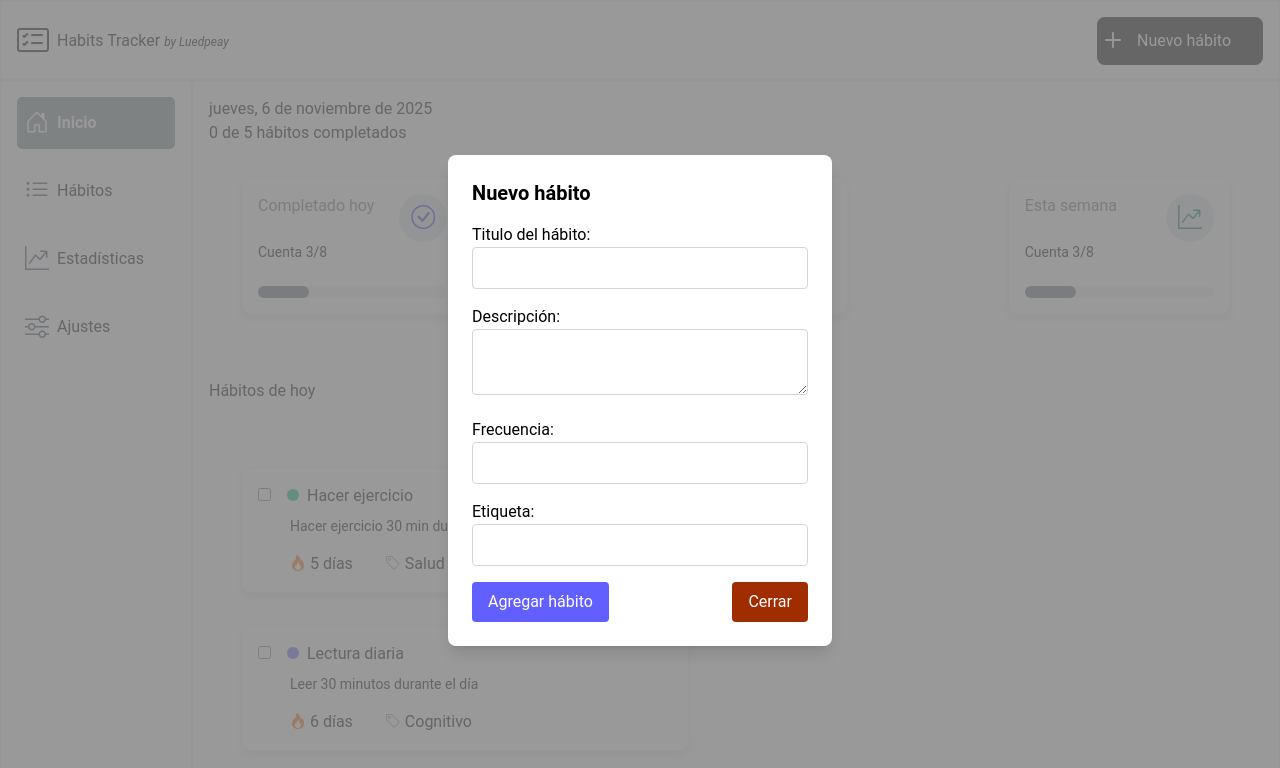
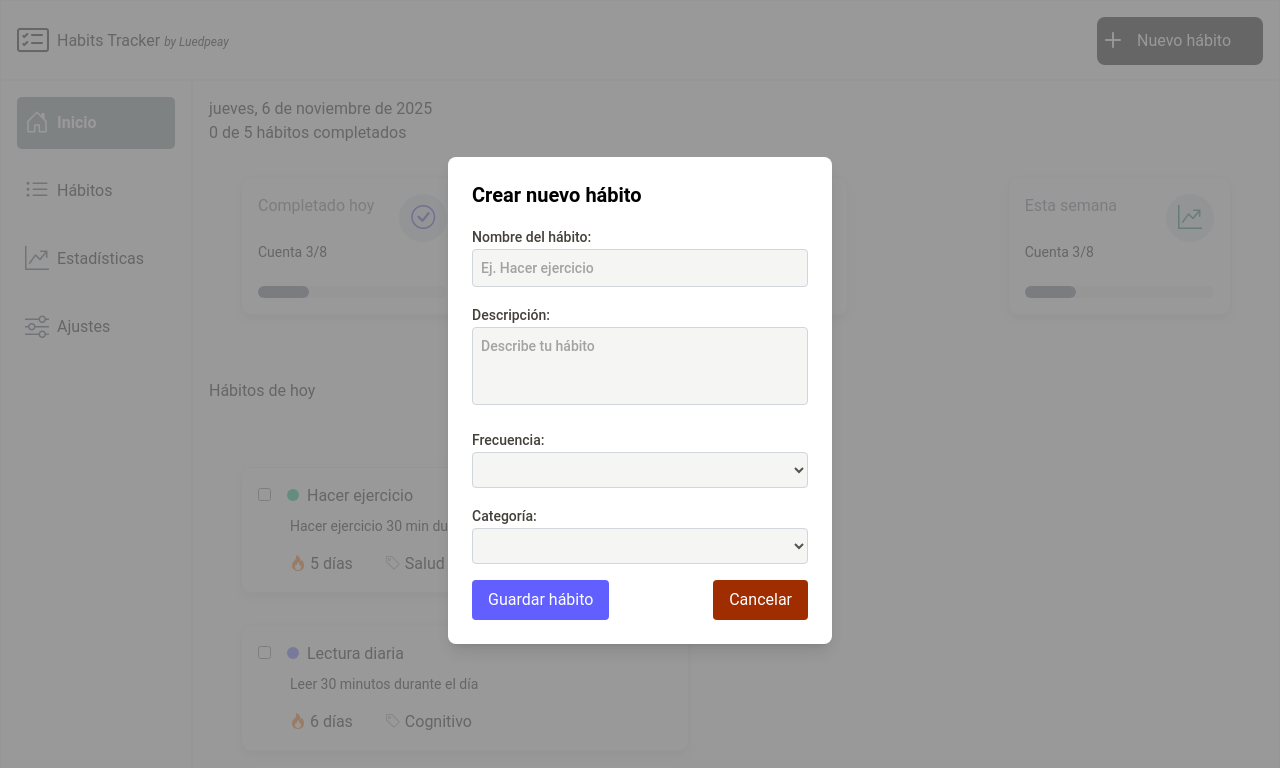
Before and after one commit to LuEdPeAy/habit-tracker, a Vue app: page / in a window 1280 px wide. Both pictures are taken after a click on the button "Nuevo hábito". Shown: the top 768 px of the page. Built offline with nearby package versions, Linux system fonts and the light colour scheme.

Commit message:
Feature: Added catalog creation when starting app; Added select input linked to catalog

```diff
--- a/src/App.vue
+++ b/src/App.vue
@@ -2,6 +2,9 @@
 import Logo from './components/Logo.vue';
 import sideMenu from './components/side-menu.vue';
 import MainContent from './components/Main-content.vue';
+import { initCatalogs } from './services/catalogsService';
+
+initCatalogs();
 </script>
 
 <template>
--- a/src/components/Logo.vue
+++ b/src/components/Logo.vue
@@ -7,6 +7,8 @@ const titleHabit = ref('');
 const descriptionHabit = ref('');
 const frecuencyHabit = ref('');
 const tagHabit = ref('');
+const frecuencyCatalog = JSON.parse(localStorage.getItem('frecuencyCatalog') || '[]');
+const tagCatalog = JSON.parse(localStorage.getItem('tagCatalog') || '[]');
 
 defineProps<{
     nameProject: string,
@@ -93,6 +95,8 @@ function cleanInputs() {
 onMounted(() => window.addEventListener('keydown', handleKeydown))
 onUnmounted(() => window.removeEventListener('keydown', handleKeydown))
 
+console.log(frecuencyCatalog)
+
 </script>
 
 <template>
@@ -112,31 +116,41 @@ onUnmounted(() => window.removeEventListener('keydown', handleKeydown))
         <!-- Contenedor del modal -->
         <div ref="modalRef"
             class="bg-white rounded-lg shadow-lg p-6 w-96 transform transition-all duration-500 ease-out scale-100 translate-y-0">
-            <h2 class="text-xl font-semibold mb-4">Nuevo hábito</h2>
+            <h2 class="text-xl font-semibold mb-4">Crear nuevo hábito</h2>
             <div class="flex">
                 <form @submit.prevent="handleSubmitNewHabit">
-                    <label for="title">Titulo del hábito:</label>
-                    <input v-model="titleHabit" type="text" id="title" name="title"
-                        class="border border-gray-300 rounded w-full mb-4 p-2">
+                    <label for="title" class="text-sm font-medium text-stone-700">Nombre del
+                        hábito:</label>
+                    <input v-model="titleHabit" type="text" id="title" name="title" placeholder="Ej. Hacer ejercicio"
+                        class="bg-stone-100 border border-gray-300 focus:border-stone-400 focus:border-2 focus:outline-none focus:ring-0 rounded w-full mb-4 p-2  text-sm font-medium text-neutral-600">
 
-                    <label for="description">Descripción:</label>
-                    <textarea v-model="descriptionHabit" id="description" name="description"
-                        class="border border-gray-300 rounded w-full mb-4 p-2"></textarea>
+                    <label for="description" class="text-sm font-medium text-stone-700">Descripción:</label>
+                    <textarea v-model="descriptionHabit" id="description" name="description" rows="3"
+                        placeholder="Describe tu hábito"
+                        class="text-sm font-medium text-neutral-600 bg-stone-100 border border-gray-300 focus:border-stone-400 focus:border-2 focus:outline-none focus:ring-0 rounded w-full mb-4 p-2"></textarea>
 
-                    <label for="frequency">Frecuencia:</label>
-                    <input v-model="frecuencyHabit" type="text" id="frequency" name="frequency"
-                        class="border border-gray-300 rounded w-full mb-4 p-2">
-
-                    <label for="tag">Etiqueta:</label>
-                    <input v-model="tagHabit" type="text" id="tag" name="tag"
-                        class="border border-gray-300 rounded w-full mb-4 p-2">
-
+                    <label for="frequency" class="text-sm font-medium text-stone-700">Frecuencia:</label>
+                    <select v-model="frecuencyHabit" type="text" id="frequency" name="frequency"
+                        class="bg-stone-100 border border-gray-300 focus:border-stone-400 focus:border-2 focus:outline-none focus:ring-0 rounded w-full mb-4 p-2 text-sm font-medium text-neutral-600">
+                        <option v-for="frecuency in frecuencyCatalog" :key="frecuency.id" :value="frecuency.name">{{
+                            frecuency.name }}
+                        </option>
+                    </select>
+                    <label for="tag" class="text-sm font-medium text-stone-700">Categoría:</label>
+                    <select v-model="tagHabit" id="tag" name="tag"
+                        class="bg-stone-100 border border-gray-300 focus:border-stone-400 focus:border-2 focus:outline-none focus:ring-0 rounded w-full mb-4 p-2 text-sm font-medium text-neutral-600">
+                        <option value="1">Salud</option>
+                        <option value="2">Cognitivo</option>
+                        <option value="3">Estudio</option>
+                        <option value="4">Trabajo</option>
+                        <option value="5">Afectivo</option>
+                    </select>
                     <div class="flex justify-between">
                         <button type="submit"
-                            class="cursor-pointer bg-indigo-500 text-white px-4 py-2 rounded hover:bg-indigo-400">Agregar
+                            class="cursor-pointer bg-indigo-500 text-white px-4 py-2 rounded hover:bg-indigo-400">Guardar
                             hábito</button>
                         <button @click="showModal = false"
-                            class="cursor-pointer bg-orange-800 text-white px-4 py-2 rounded hover:bg-orange-600">Cerrar</button>
+                            class="cursor-pointer bg-orange-800 text-white px-4 py-2 rounded hover:bg-orange-600">Cancelar</button>
                     </div>
                 </form>
             </div>
@@ -146,6 +160,16 @@ onUnmounted(() => window.removeEventListener('keydown', handleKeydown))
 </template>
 
 <style scoped>
+input:focus,
+textarea:focus {
+    outline: none !important;
+    box-shadow: none !important;
+}
+
+textarea {
+    resize: none;
+}
+
 .pr-2em {
     padding-right: 2em;
 }
--- /dev/null
+++ b/src/services/catalogsService.js
@@ -0,0 +1,27 @@
+export function initCatalogs() {
+  const frecuencyCatalog = [
+    { id: 1, name: 'Diario' },
+    { id: 2, name: 'Semanal' },
+    { id: 3, name: '3 veces por semana' },
+    { id: 4, name: 'Fines de semana' },
+  ]
+
+  const tagCatalog = [
+    { id: 1, name: 'Salud' },
+    { id: 2, name: 'Cognitivo' },
+    { id: 3, name: 'Estudio' },
+    { id: 4, name: 'Trabajo' },
+    { id: 5, name: 'Afectivo' },
+  ]
+
+  const existFrecuencyCatalog = localStorage.getItem('frecuencyCatalog')
+  const existTagCatalog = localStorage.getItem('tagCatalog')
+
+  if (!existFrecuencyCatalog) {
+    localStorage.setItem('frecuencyCatalog', JSON.stringify(frecuencyCatalog))
+  }
+
+  if (!existTagCatalog) {
+    localStorage.setItem('tagCatalog', JSON.stringify(tagCatalog))
+  }
+}
```
